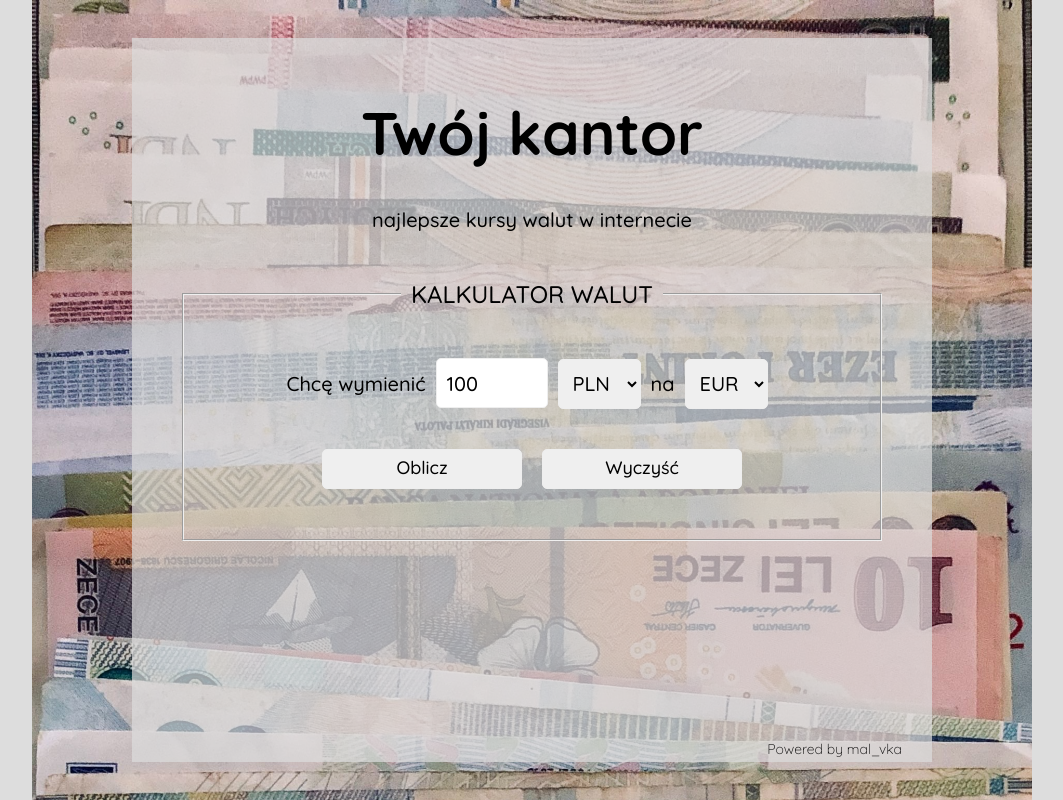
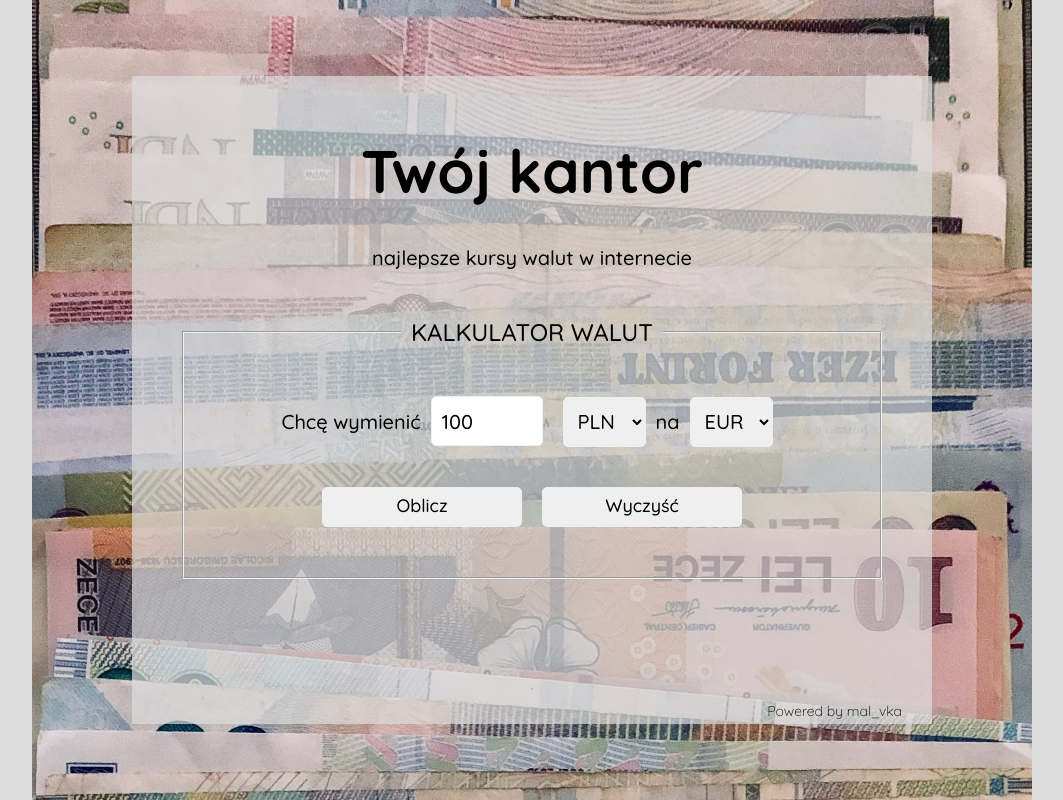
Before and after one commit to mal-vka/currency_converter-react, a React (Create React App) app: page / in a window 1280 px wide. Shown: the whole page, without its empty margins (108-1171 px from the left). Built offline with nearby package versions, Linux system fonts and the light colour scheme.

Commit message:
correct styles

```diff
--- a/src/Background/style.css
+++ b/src/Background/style.css
@@ -5,7 +5,7 @@
     margin: 0 auto;
     width: 1000px;
     max-width: 100%;
-    height: 100vh;
+    min-height: 100vh;
     display: flex;
     align-items: center;
     justify-content: center;
--- a/src/Form/index.js
+++ b/src/Form/index.js
@@ -26,7 +26,7 @@ const Form = (props) => {
                         <input
                             value={amount}
                             onChange={onEnterAmount}
-                            className="calculator__formField calculator__formField--amount"
+                            className="calculator__formField calculator__formField"
                             type="number" min="10" max="100000" step="1"
                             required
                         />
--- a/src/ResultField/index.js
+++ b/src/ResultField/index.js
@@ -4,7 +4,9 @@ const ResultField = (props) => (
     <div className="calculator__resultField">
         {!!props.result && (
             <>
-                {props.result.amount.toFixed(2)}&nbsp;{props.result.currencyFrom}=
+                {props.result.amount.toFixed(2)}&nbsp;{props.result.currencyFrom}
+                {" "}
+                =
                 {" "}
                 <strong>
                     {props.result.result.toFixed(2)}&nbsp;{props.result.currencyTo}
--- a/src/ResultField/style.css
+++ b/src/ResultField/style.css
@@ -1,4 +1,4 @@
 .calculator__resultField {
     font-size: 24px;
-    height: 100px;
+    height: 24px;
 }
```
